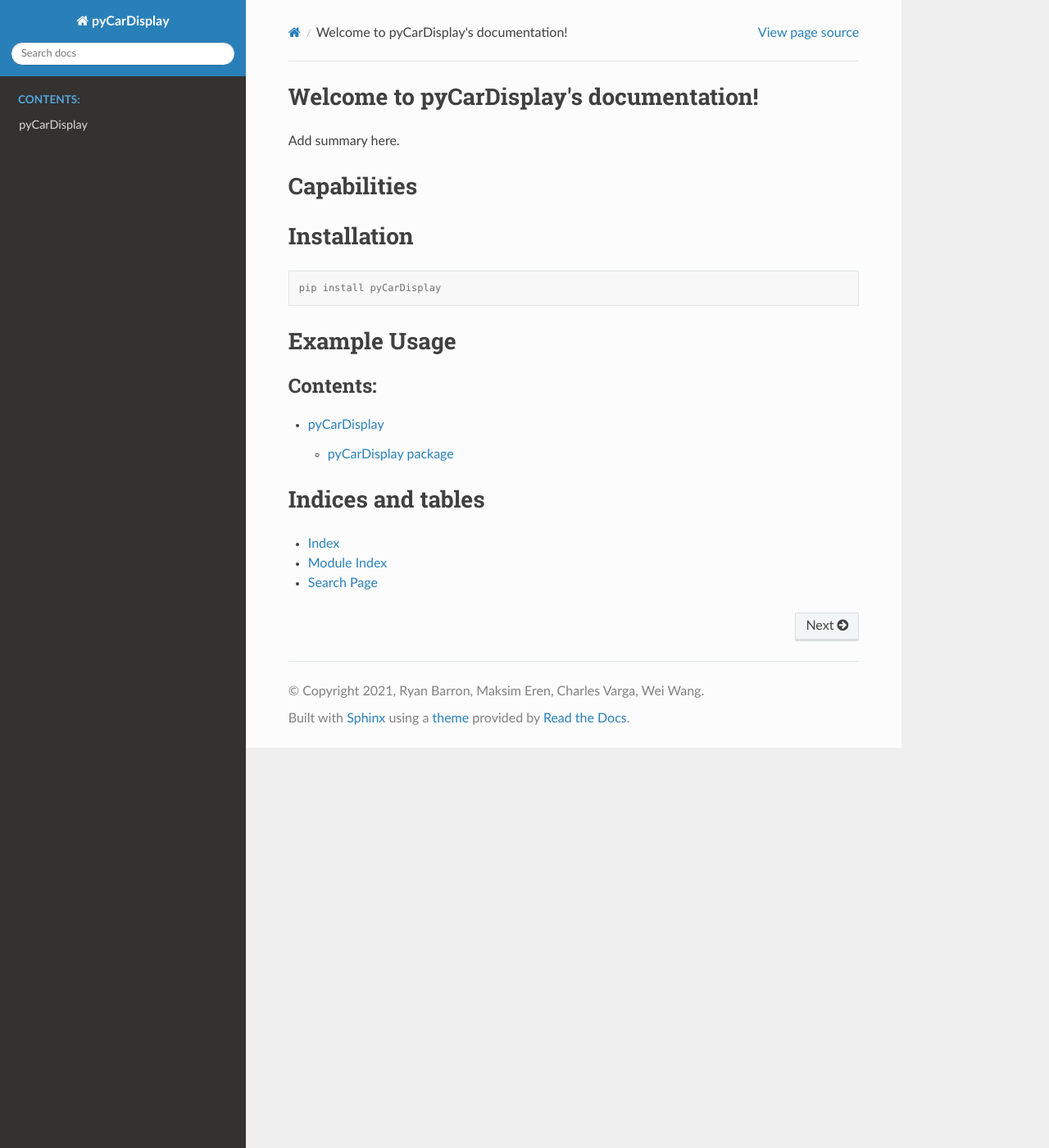
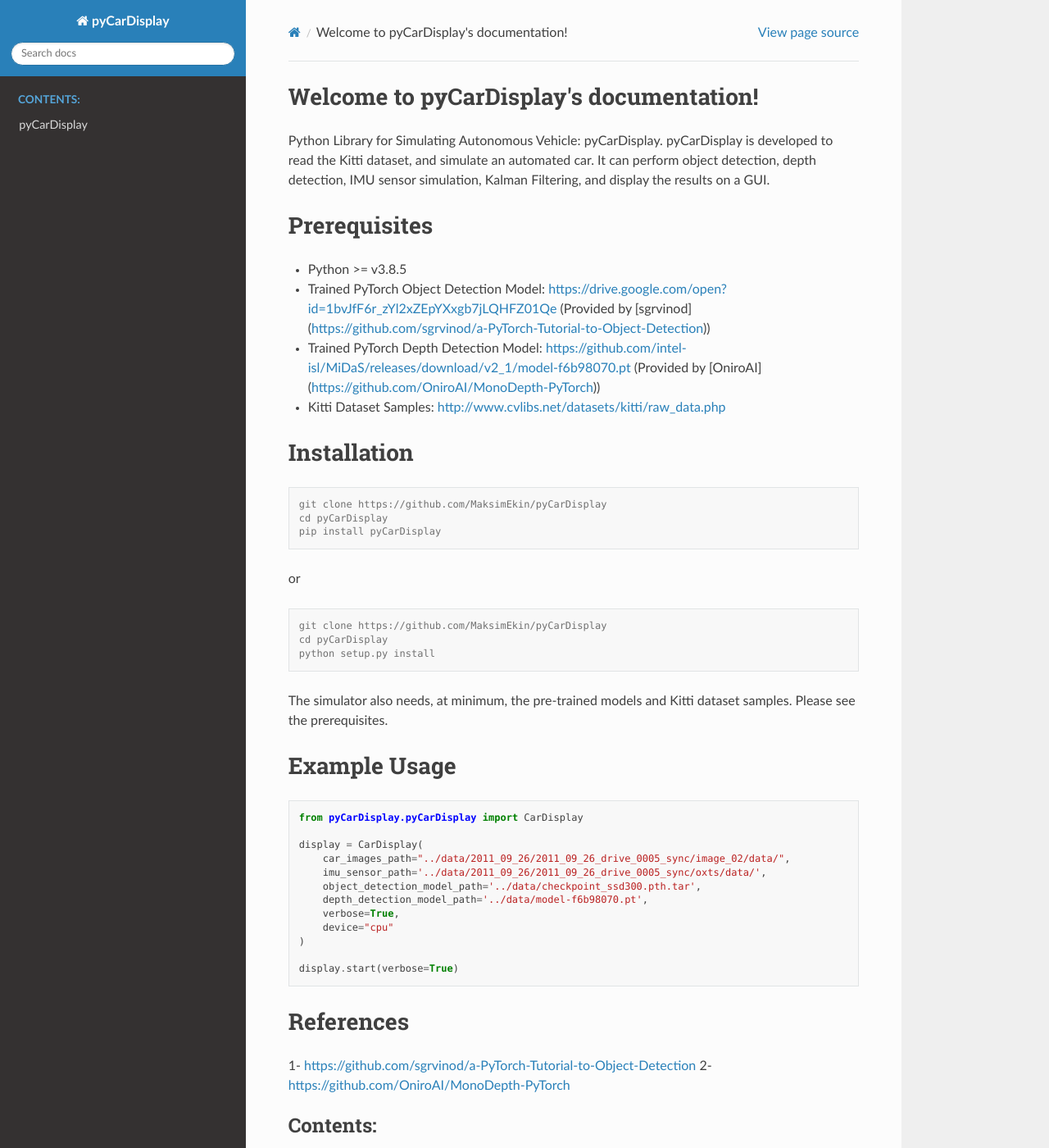
Before and after one commit to MaksimEkin/pyCarDisplay, a Sphinx documentation site: the page built from docs/source/index.rst, in a window 1280 px wide and 1400 px high. Shown: the whole window at 82% size. Built offline with Sphinx 7.4.7 and the Read the Docs theme 2.0.0, drawn with Linux system fonts in a browser that asks for light colours.

```diff
--- a/docs/source/index.rst
+++ b/docs/source/index.rst
@@ -5,22 +5,63 @@
 
 Welcome to pyCarDisplay's documentation!
 ========================================
-Add summary here.
+
+Python Library for Simulating Autonomous Vehicle: pyCarDisplay.
+pyCarDisplay is developed to read the Kitti dataset, and simulate an automated car.
+It can perform object detection, depth detection, IMU sensor simulation, Kalman Filtering,
+and display the results on a GUI.
 
 
-Capabilities
+Prerequisites
 ========================================
+- Python >= v3.8.5
+- Trained PyTorch Object Detection Model: https://drive.google.com/open?id=1bvJfF6r_zYl2xZEpYXxgb7jLQHFZ01Qe (Provided by [sgrvinod](https://github.com/sgrvinod/a-PyTorch-Tutorial-to-Object-Detection))
+- Trained PyTorch Depth Detection Model: https://github.com/intel-isl/MiDaS/releases/download/v2_1/model-f6b98070.pt (Provided by [OniroAI](https://github.com/OniroAI/MonoDepth-PyTorch))
+- Kitti Dataset Samples: http://www.cvlibs.net/datasets/kitti/raw_data.php
 
 
 Installation
 ========================================
 .. code-block:: console
 
+   git clone https://github.com/MaksimEkin/pyCarDisplay
+   cd pyCarDisplay
    pip install pyCarDisplay
+
+or
+
+.. code-block:: console
+
+    git clone https://github.com/MaksimEkin/pyCarDisplay
+    cd pyCarDisplay
+    python setup.py install
+
+The simulator also needs, at minimum, the pre-trained models and Kitti dataset
+samples. Please see the prerequisites.
+
 
 Example Usage
 ========================================
+.. code-block:: python
 
+    from pyCarDisplay.pyCarDisplay import CarDisplay
+
+    display = CarDisplay(
+        car_images_path="../data/2011_09_26/2011_09_26_drive_0005_sync/image_02/data/",
+        imu_sensor_path='../data/2011_09_26/2011_09_26_drive_0005_sync/oxts/data/',
+        object_detection_model_path='../data/checkpoint_ssd300.pth.tar',
+        depth_detection_model_path='../data/model-f6b98070.pt',
+        verbose=True,
+        device="cpu"
+    )
+
+    display.start(verbose=True)
+
+
+References
+========================================
+1- https://github.com/sgrvinod/a-PyTorch-Tutorial-to-Object-Detection
+2- https://github.com/OniroAI/MonoDepth-PyTorch
 
 
 .. toctree::
```
Also changed, not shown: README.md (+37 -17 lines), 1 other file.
